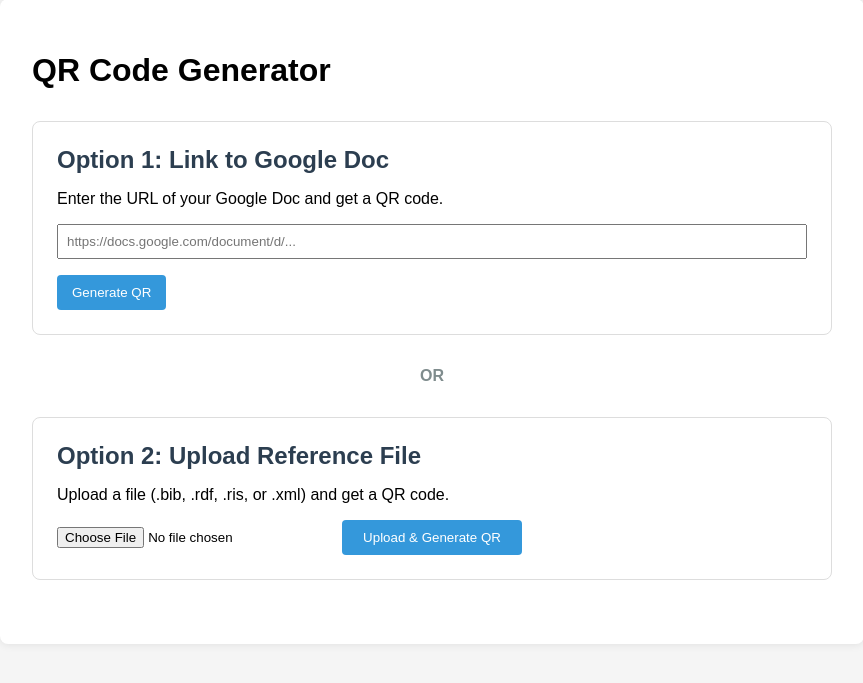
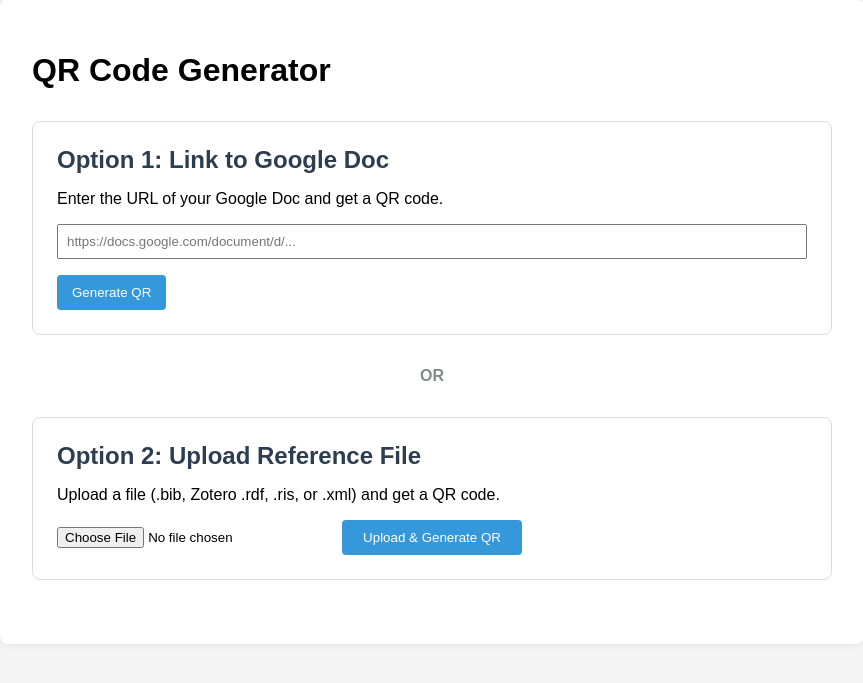
Before and after one commit to zjardyn/ref2QR, a Flask app: page / in a window 1280 px wide. Shown: the part 33-716 px from the top of the page, without its empty margins (208-1071 px from the left). Run offline with Flask 3, Linux system fonts and the light colour scheme.

Commit message:
Update file upload prompt to specify Zotero .rdf

```diff
--- a/templates/index.html
+++ b/templates/index.html
@@ -54,7 +54,7 @@
       <!-- File upload form (Option 2) -->
         <div class="option-section">
           <h2 class="option-title">Option 2: Upload Reference File</h2>
-          <p>Upload a file (.bib, .rdf, .ris, or .xml) and get a QR code.</p>
+          <p>Upload a file (.bib, Zotero .rdf, .ris, or .xml) and get a QR code.</p>
 
           <form id="file-form"
                 method="post"
```
